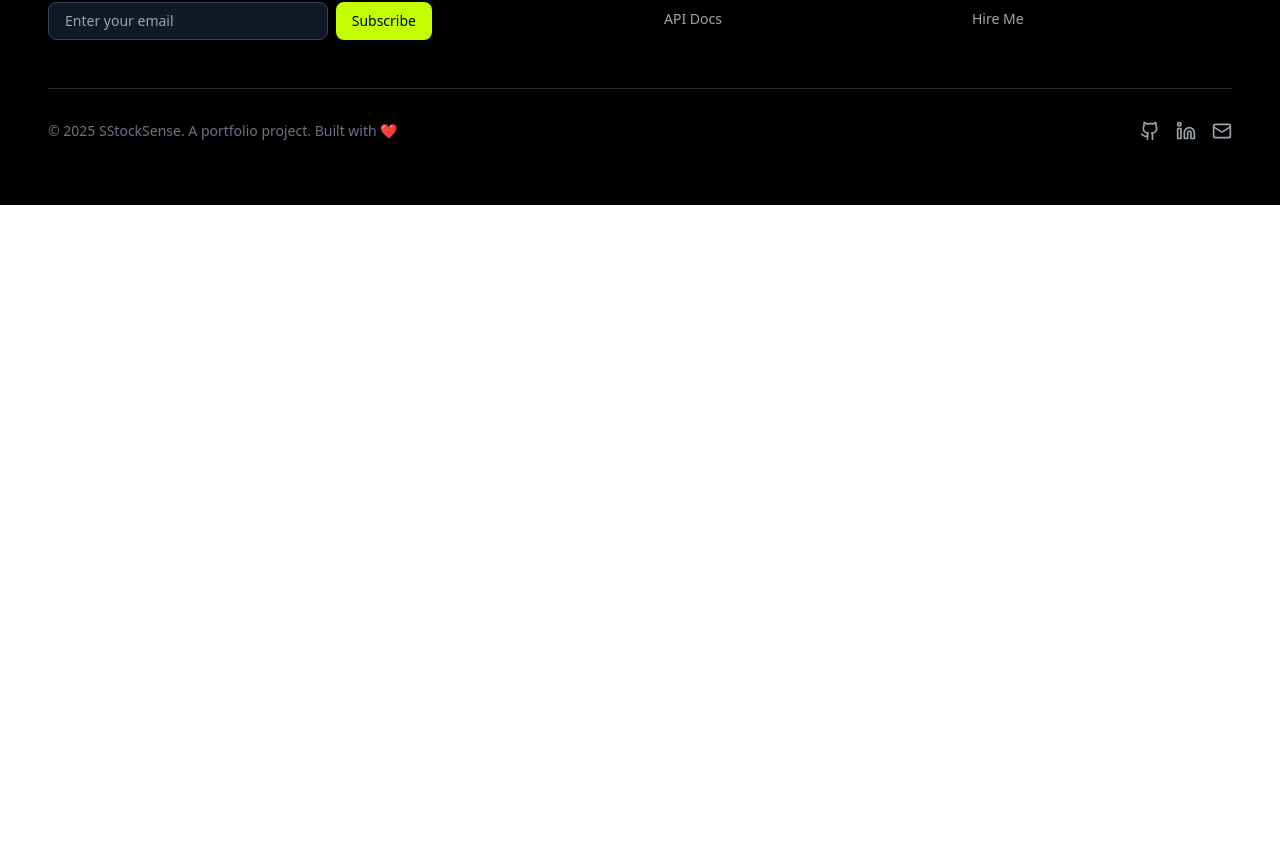
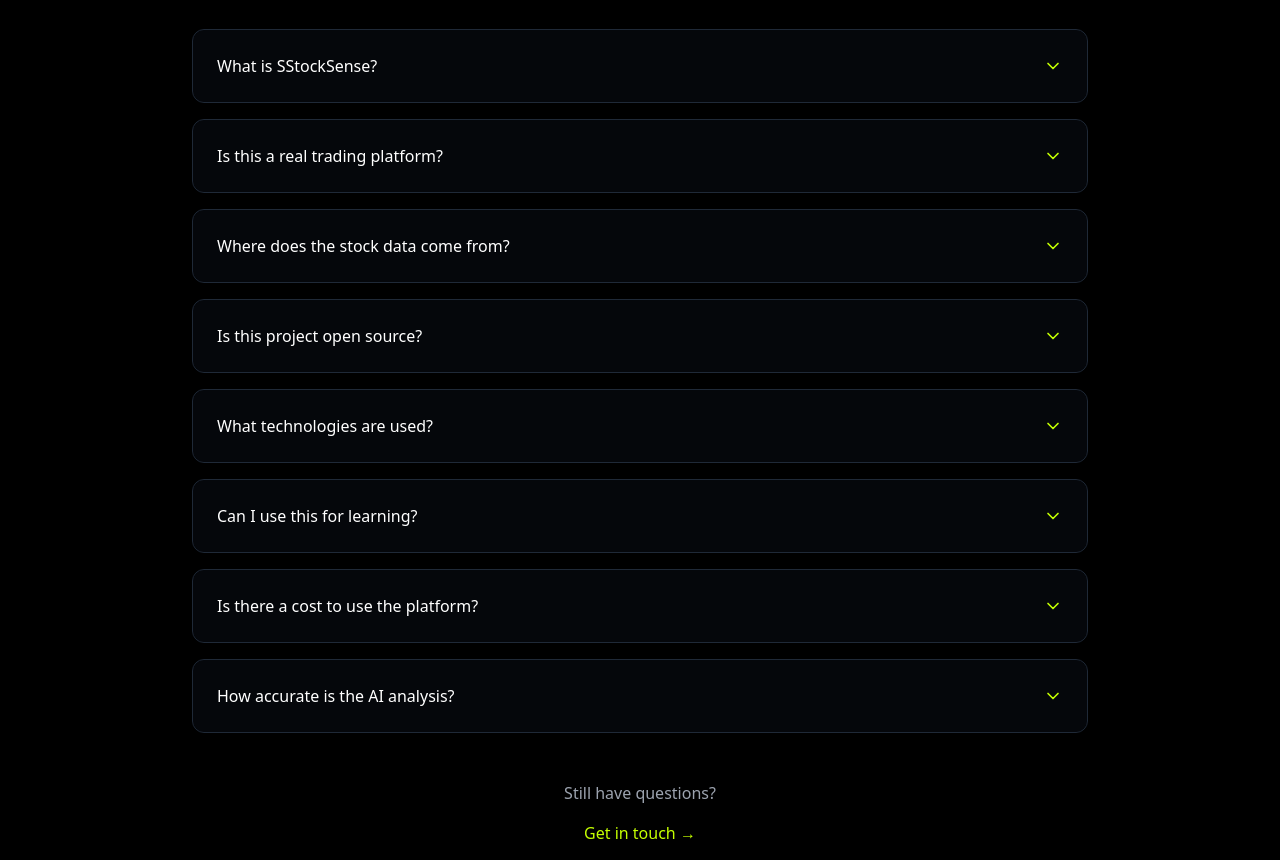
Before and after one commit to shk-khalid/stockAnalysis, a React (Vite) app: page / in a window 1280 px wide. Shown: the part 6420-7280 px from the top of the page. Before the commit the page ends 6625 px from the top, so only its background shows below. Built offline with nearby package versions, Linux system fonts and the light colour scheme.

Commit message:
feat: add FAQ section to landing_v2

```diff
--- /dev/null
+++ b/src/components/landing_v2/FAQ.tsx
@@ -0,0 +1,103 @@
+import { useState } from 'react';
+import { ChevronDown } from 'lucide-react';
+
+const faqs = [
+    {
+        question: 'What is SStockSense?',
+        answer: 'SStockSense is a portfolio project demonstrating modern web development with React, TypeScript, and AI integration. It provides real-time stock market data, portfolio tracking, and AI-powered insights to help users understand market analytics.',
+    },
+    {
+        question: 'Is this a real trading platform?',
+        answer: 'No, SStockSense is a demonstration/portfolio project and not a real trading platform. It showcases how to build a financial analytics application with real market data integration. No actual trading functionality is provided.',
+    },
+    {
+        question: 'Where does the stock data come from?',
+        answer: 'Stock data is fetched from Alpha Vantage API, which provides real-time and historical market data. The platform also integrates with news APIs and uses OpenAI for generating AI-powered market insights and analysis.',
+    },
+    {
+        question: 'Is this project open source?',
+        answer: 'Yes! This is a portfolio project and the codebase is available for viewing. It demonstrates full-stack development skills including React, TypeScript, Tailwind CSS, Supabase for backend services, and integration with multiple APIs.',
+    },
+    {
+        question: 'What technologies are used?',
+        answer: 'The frontend is built with React, TypeScript, and Tailwind CSS. The backend uses Supabase for authentication, database, and edge functions. External integrations include Alpha Vantage for stock data and OpenAI for AI-powered analysis.',
+    },
+    {
+        question: 'Can I use this for learning?',
+        answer: 'Absolutely! This project is perfect for learning about building financial applications, working with real-time APIs, implementing authentication, and integrating AI capabilities into web applications.',
+    },
+    {
+        question: 'Is there a cost to use the platform?',
+        answer: 'No, the platform is completely free to explore. It\'s a portfolio demonstration project, so there are no fees or subscriptions. You can create an account and explore all features at no cost.',
+    },
+    {
+        question: 'How accurate is the AI analysis?',
+        answer: 'The AI analysis is powered by OpenAI and provides general market insights based on available data. It\'s meant for educational and demonstration purposes only and should not be used as financial advice for real investment decisions.',
+    },
+];
+
+export function FAQ() {
+    const [openIndex, setOpenIndex] = useState<number | null>(null);
+
+    const toggleFAQ = (index: number) => {
+        setOpenIndex(openIndex === index ? null : index);
+    };
+
+    return (
+        <section className="bg-black py-20 px-6 md:px-12">
+            <div className="max-w-4xl mx-auto">
+                {/* Header */}
+                <div className="text-center mb-16">
+                    <h2 className="text-3xl md:text-4xl lg:text-5xl font-bold text-white mb-4">
+                        Frequently Asked Questions
+                    </h2>
+                    <p className="text-gray-400 text-lg">
+                        Everything you need to know about SStockSense
+                    </p>
+                </div>
+
+                {/* FAQ List */}
+                <div className="space-y-4">
+                    {faqs.map((faq, index) => (
+                        <div
+                            key={index}
+                            className="border border-gray-800 rounded-xl overflow-hidden hover:border-gray-700 transition-colors"
+                        >
+                            <button
+                                onClick={() => toggleFAQ(index)}
+                                className="w-full flex items-center justify-between p-6 text-left bg-gray-900/30 hover:bg-gray-900/50 transition-colors"
+                            >
+                                <span className="text-white font-medium pr-4">{faq.question}</span>
+                                <ChevronDown
+                                    className={`w-5 h-5 text-[#c4ff00] flex-shrink-0 transition-transform duration-300 ${openIndex === index ? 'rotate-180' : ''
+                                        }`}
+                                />
+                            </button>
+                            <div
+                                className={`overflow-hidden transition-all duration-300 ${openIndex === index ? 'max-h-96' : 'max-h-0'
+                                    }`}
+                            >
+                                <div className="p-6 pt-0 text-gray-400 leading-relaxed">
+                                    {faq.answer}
+                                </div>
+                            </div>
+                        </div>
+                    ))}
+                </div>
+
+                {/* Contact CTA */}
+                <div className="mt-12 text-center">
+                    <p className="text-gray-400 mb-4">
+                        Still have questions?
+                    </p>
+                    <a
+                        href="mailto:hello@example.com"
+                        className="inline-flex items-center gap-2 text-[#c4ff00] hover:underline font-medium"
+                    >
+                        Get in touch →
+                    </a>
+                </div>
+            </div>
+        </section>
+    );
+}
--- a/src/components/landing_v2/index.ts
+++ b/src/components/landing_v2/index.ts
@@ -6,5 +6,6 @@
 export { DataSources } from './DataSources';
 export { TechStack } from './TechStack';
 export { BeginnerSection } from './BeginnerSection';
+export { FAQ } from './FAQ';
 export { Features } from './Features';
 export { Footer } from './Footer';
--- a/src/pages/Landing_v2.tsx
+++ b/src/pages/Landing_v2.tsx
@@ -7,6 +7,7 @@
     DataSources,
     TechStack,
     BeginnerSection,
+    FAQ,
     Footer
 } from '../components/landing_v2';
 
@@ -21,6 +22,7 @@
             <DataSources />
             <TechStack />
             <BeginnerSection />
+            <FAQ />
             <Footer />
         </div>
     );
```
